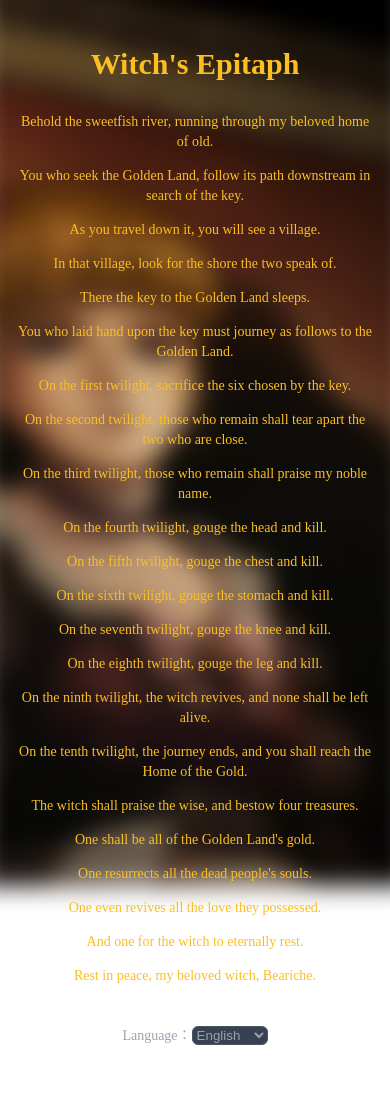
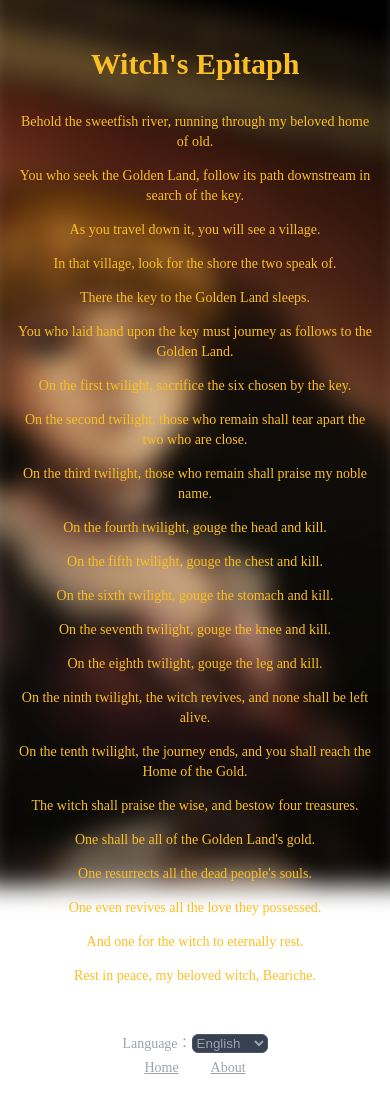
Before and after one commit to iuuko/umineko-epitaph, a React (Vite) app: page / in a window 390 px wide. Before the commit the page ends 1062 px from the top, so only its background shows below. Built offline with nearby package versions, Linux system fonts and the light colour scheme.

Commit message:
feat: create Home page and Navigation component with responsive design and i18n support

```diff
--- a/src/components/Navigation.tsx
+++ b/src/components/Navigation.tsx
@@ -15,24 +15,20 @@ const Navigation: React.FC<NavigationProps> = ({ className = "" }) => {
 
   return (
     <nav className={`navigation ${className}`}>
-      <ul className="nav-list">
-        <li className="nav-item">
-          <Link
-            to="/"
-            className={`nav-link ${isActive("/") ? "active" : ""}`}
-          >
+      <div className="flex items-center justify-center">
+        <div className="mr-4">
+          <Link to="/" className={`nav-link ${isActive("/") ? "active" : ""}`} text="gray-400">
             {t("navigation.home")}
           </Link>
-        </li>
-        <li className="nav-item">
+        </div>
+        <div className="border-l border-gray-300 pl-4">
           <Link
             to="/about"
-            className={`nav-link ${isActive("/about") ? "active" : ""}`}
-          >
+            className={`nav-link ${isActive("/about") ? "active" : ""}`} text="gray-400">
             {t("navigation.about")}
           </Link>
-        </li>
-      </ul>
+        </div>
+      </div>
     </nav>
   );
 };
--- a/src/pages/Home.tsx
+++ b/src/pages/Home.tsx
@@ -1,5 +1,6 @@
 import { useTranslation } from "react-i18next";
 import LanguageSwitcher from "@/components/LanguageSwitcher";
+import Navigation from "@/components/Navigation";
 
 const Home: React.FC = () => {
   const { t } = useTranslation();
@@ -30,10 +31,10 @@ const Home: React.FC = () => {
             <p key={i}>{t(`epitaph.${i + 1}`)}</p>
           ))}
         </div>
-        <div className="mt-10"
-          flex="1"
+        <div className="mt-12 flex flex-col gap-1"
           text="gray-400 center">
           <LanguageSwitcher />
+          <Navigation />
         </div>
       </main>
     </div>
```
